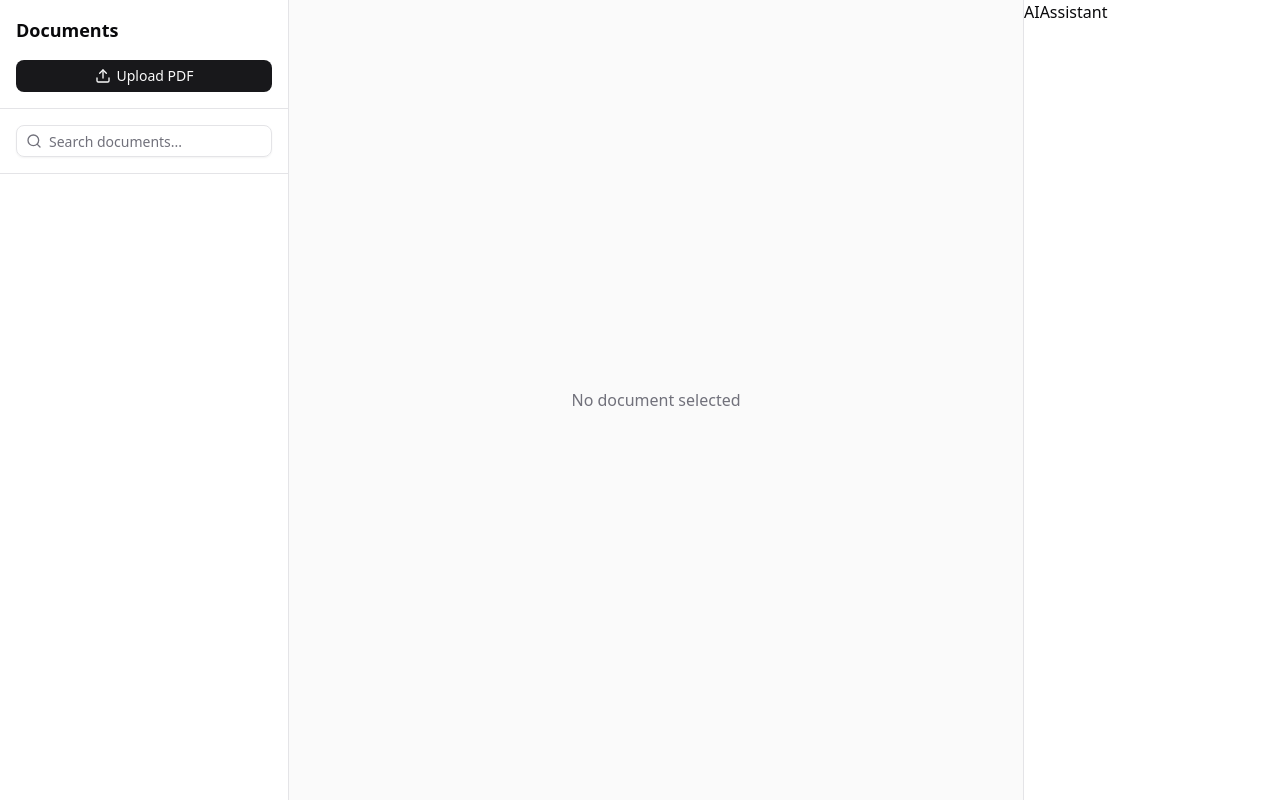
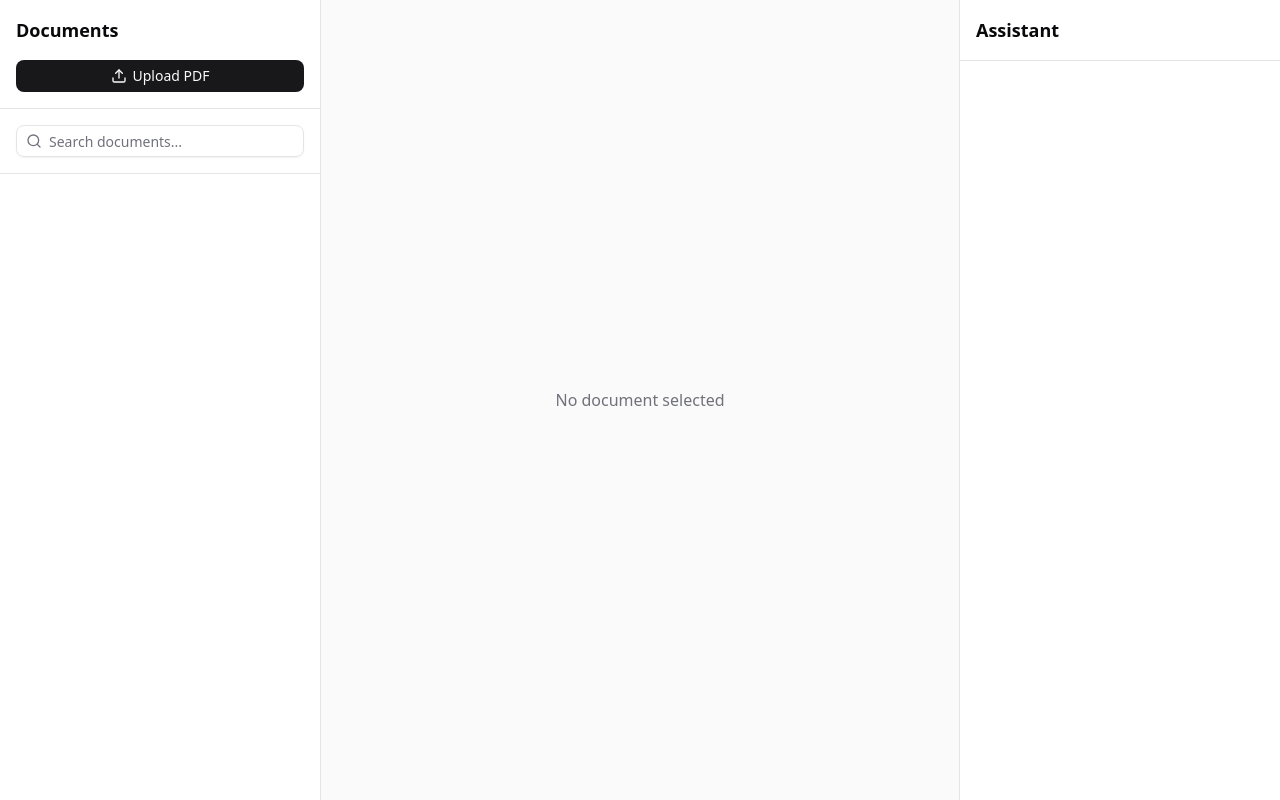
Before and after one commit to ahudovich/pdf-annotate-tool, a Next.js app: page / in a window 1280 px wide. Built offline with nearby package versions, Linux system fonts and the light colour scheme.

Commit message:
feat: show comments in assistant

```diff
--- a/components/app/assistant/assistant.tsx
+++ b/components/app/assistant/assistant.tsx
@@ -1,5 +1,48 @@
+'use client'
+
+import { ScrollArea } from '@/components/ui/scroll-area'
+import { useDatabase } from '@/contexts/db.context'
+import { useHighlights } from '@/contexts/highlights.context'
 import { cn } from '@/lib/utils'
+import type { HighlightItem } from '@/types/db'
 
 export function Assistant({ className }: { className?: string }) {
-  return <div className={cn('bg-background w-64', className)}>AIAssistant</div>
+  const { highlights, addHighlight, deleteHighlight, editHighlight } = useHighlights()
+  const { selectedDocumentId } = useDatabase()
+
+  const filteredHighlights = highlights.filter(
+    (highlight) => highlight.documentId === selectedDocumentId
+  )
+
+  return (
+    <aside
+      className={cn(
+        'bg-background grid h-full w-80 grid-rows-[auto_minmax(0,1fr)] overflow-hidden',
+        className
+      )}
+    >
+      {/* Header */}
+      <div className="border-border border-b p-4">
+        <h2 className="text-foreground text-lg font-bold">Assistant</h2>
+      </div>
+
+      {/* Highlights list */}
+      <ScrollArea className="h-full">
+        {filteredHighlights.map((highlight) => (
+          <HighlightCard key={highlight.id} highlight={highlight} />
+        ))}
+      </ScrollArea>
+    </aside>
+  )
 }
+
+function HighlightCard({ highlight }: { highlight: HighlightItem }) {
+  return (
+    <div className="border-border hover:bg-accent/50 w-full cursor-pointer border-b p-4 transition-colors">
+      <p className="text-foreground mb-1.5 line-clamp-3 text-sm font-medium">
+        {highlight.content.text}
+      </p>
+      <p className="text-muted-foreground line-clamp-3 text-xs font-medium">{highlight.comment}</p>
+    </div>
+  )
+}
--- a/components/app/sidebar/sidebar.tsx
+++ b/components/app/sidebar/sidebar.tsx
@@ -54,7 +54,7 @@ export function Sidebar({ className }: { className?: string }) {
   return (
     <aside
       className={cn(
-        'bg-background grid h-full w-72 grid-rows-[auto_auto_minmax(0,1fr)] overflow-hidden',
+        'bg-background grid h-full w-80 grid-rows-[auto_auto_minmax(0,1fr)] overflow-hidden',
         className
       )}
     >
@@ -120,7 +120,7 @@ function DocumentCard({ document }: { document: DocumentItem }) {
   return (
     <div
       className={cn(
-        'border-border hover:bg-accent/25 grid w-full cursor-pointer grid-cols-[auto_1fr] items-start gap-2.5 border-b p-4 text-left transition-colors',
+        'border-border hover:bg-accent/25 grid w-full cursor-pointer grid-cols-[auto_1fr] gap-2.5 border-b p-4 transition-colors',
         selectedDocumentId === document.id && 'bg-accent hover:bg-accent'
       )}
       onClick={() => setSelectedDocumentId(document.id)}
--- a/components/app/viewer/ViewerCommentForm.tsx
+++ b/components/app/viewer/ViewerCommentForm.tsx
@@ -15,7 +15,7 @@ export function ViewerCommentForm({ onSubmit }: ViewerCommentFormProps) {
 
   return (
     <form onSubmit={handleSubmit}>
-      <textarea value={input} onChange={(event) => setInput(event.target.value)} />
+      <textarea autoFocus value={input} onChange={(event) => setInput(event.target.value)} />
       <button type="submit">Save</button>
     </form>
   )
--- a/components/app/viewer/ViewerHighlightContainer.tsx
+++ b/components/app/viewer/ViewerHighlightContainer.tsx
@@ -71,8 +71,8 @@ export function ViewerHighlightContainer({
 
 function ViewerHighlightPopup({ highlight }: { highlight: ViewportHighlight<HighlightItem> }) {
   return highlight.comment ? (
-    <div className="Highlight__popup">{highlight.comment}</div>
+    <div className="">{highlight.comment}</div>
   ) : (
-    <div className="Highlight__popup">Comment has no Text</div>
+    <div className="">Comment has no Text</div>
   )
 }
--- a/components/app/viewer/ViewerTooltip.tsx
+++ b/components/app/viewer/ViewerTooltip.tsx
@@ -5,14 +5,17 @@ import {
   usePdfHighlighterContext,
 } from 'react-pdf-highlighter-extended'
 import { ViewerCommentForm } from '@/components/app/viewer/ViewerCommentForm'
+import { useDatabase } from '@/contexts/db.context'
 
 interface ViewerTooltipProps {
-  addHighlight: (highlight: GhostHighlight, comment: string) => void
+  addHighlight: (documentId: string, highlight: GhostHighlight, comment: string) => void
 }
 
 export function ViewerTooltip({ addHighlight }: ViewerTooltipProps) {
   const [compact, setCompact] = useState(true)
   const selectionRef = useRef<PdfSelection | null>(null)
+
+  const { selectedDocumentId } = useDatabase()
 
   const { getCurrentSelection, removeGhostHighlight, setTip, updateTipPosition } =
     usePdfHighlighterContext()
@@ -22,10 +25,9 @@ export function ViewerTooltip({ addHighlight }: ViewerTooltipProps) {
   }, [compact, updateTipPosition])
 
   return (
-    <div className="Tip">
+    <div>
       {compact ? (
         <button
-          className="Tip__compact"
           onClick={() => {
             setCompact(false)
             selectionRef.current = getCurrentSelection()
@@ -39,6 +41,7 @@ export function ViewerTooltip({ addHighlight }: ViewerTooltipProps) {
           placeHolder="Your comment..."
           onSubmit={(input) => {
             addHighlight(
+              selectedDocumentId!,
               {
                 content: selectionRef.current!.content,
                 type: selectionRef.current!.type,
--- a/contexts/highlights.context.tsx
+++ b/contexts/highlights.context.tsx
@@ -7,7 +7,7 @@ import type { HighlightItem } from '@/types/db'
 
 interface HighlightsContextType {
   highlights: Array<HighlightItem>
-  addHighlight: (highlight: GhostHighlight, comment: string) => void
+  addHighlight: (documentId: string, highlight: GhostHighlight, comment: string) => void
   deleteHighlight: (id: HighlightItem['id']) => void
   editHighlight: (idToUpdate: string, edit: Partial<HighlightItem>) => void
 }
@@ -22,11 +22,12 @@ const HighlightsContext = createContext<HighlightsContextType>({
 export function HighlightsProvider({ children }: { children: React.ReactNode }) {
   const [highlights, setHighlights] = useState<Array<HighlightItem>>([])
 
-  function addHighlight(highlight: GhostHighlight, comment: string | null) {
+  function addHighlight(documentId: string, highlight: GhostHighlight, comment: string | null) {
     setHighlights((prev) => [
       ...prev,
       {
         id: nanoid(),
+        documentId,
         type: highlight.type,
         createdAt: new Date().toISOString(),
         content: highlight.content,
--- a/types/db.ts
+++ b/types/db.ts
@@ -11,6 +11,7 @@ export interface DocumentItem {
 
 export interface HighlightItem {
   id: string
+  documentId: string
   type: HighlightType
   createdAt: string // ISO string
   content: Content
```
